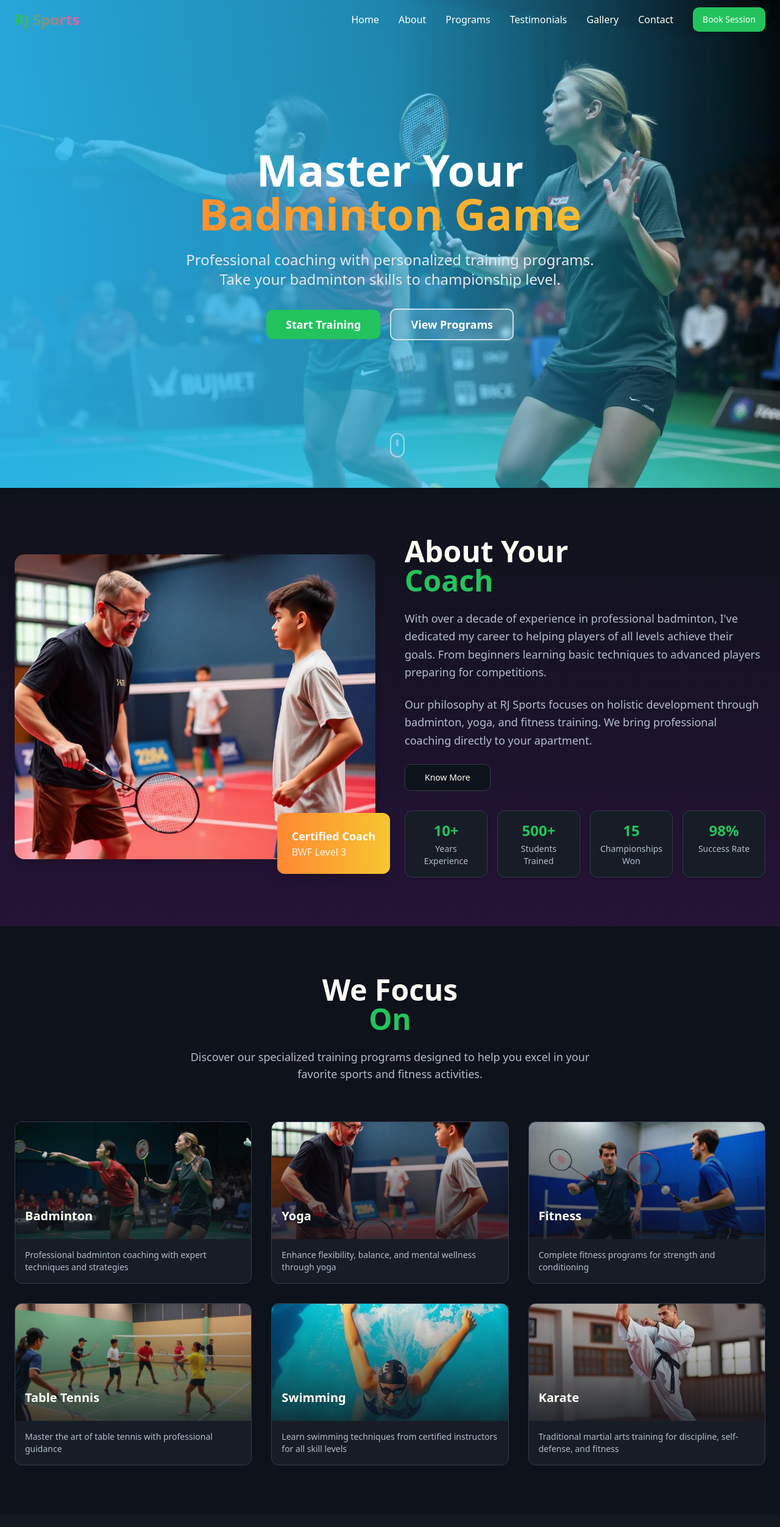
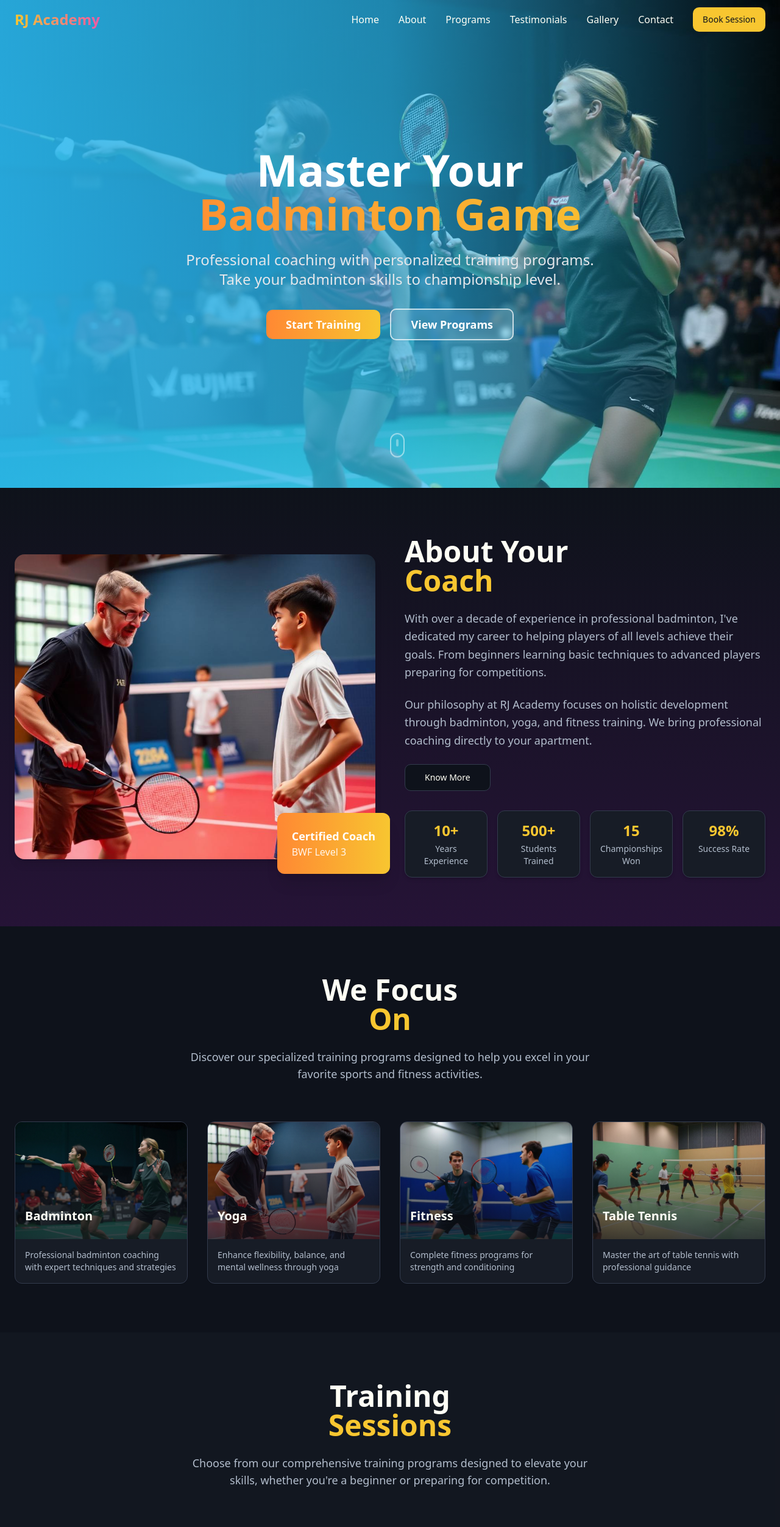
Before and after one commit to deneshdinu28-sudo/rjsportz-website, a React (Vite) app: page / in a window 1280 px wide. Shown: the top 2504 px of the page at 61% size. Built offline with nearby package versions, Linux system fonts and the light colour scheme.

Commit message:
Reverted to commit addff3ccdd2fd497e13bfc6dc2641d773e1d2bb2

```diff
--- a/src/components/About.tsx
+++ b/src/components/About.tsx
@@ -42,7 +42,7 @@ const About = () => {
             </p>
 
             <p className="text-lg text-muted-foreground mb-6 leading-relaxed">
-              Our philosophy at RJ Sports focuses on holistic development through badminton, yoga,
+              Our philosophy at RJ Academy focuses on holistic development through badminton, yoga,
               and fitness training. We bring professional coaching directly to your apartment.
             </p>
 
--- a/src/components/Navigation.tsx
+++ b/src/components/Navigation.tsx
@@ -35,7 +35,7 @@ const Navigation = () => {
           {/* Logo */}
           <div className="flex items-center">
             <h1 className="text-2xl font-bold bg-gradient-to-r from-primary to-accent bg-clip-text text-transparent">
-              RJ Sports
+              RJ Academy
             </h1>
           </div>
 
--- a/src/components/TrainingSessions.tsx
+++ b/src/components/TrainingSessions.tsx
@@ -39,7 +39,8 @@ const TrainingSessions = () => {
       <div className="container mx-auto px-6">
         <div className="text-center mb-16">
           <h2 className="text-4xl md:text-5xl font-bold mb-6 text-foreground">
-            Training <span className="text-primary">Sessions</span>
+            Training
+            <span className="block text-primary">Sessions</span>
           </h2>
           <p className="text-lg text-muted-foreground max-w-2xl mx-auto">
             Choose from our comprehensive training programs designed to elevate your skills,
--- a/src/components/WeFocusOn.tsx
+++ b/src/components/WeFocusOn.tsx
@@ -3,8 +3,6 @@ import heroBadminton from "@/assets/hero-badminton.jpg";
 import coachingSession from "@/assets/coaching-session.jpg";
 import trainingSession from "@/assets/training-session-1.jpg";
 import groupTraining from "@/assets/group-training.jpg";
-import swimmingImage from "@/assets/swimming.jpg";
-import karateImage from "@/assets/karate.jpg";
 
 const WeFocusOn = () => {
   const activities = [
@@ -27,16 +25,6 @@ const WeFocusOn = () => {
       title: "Table Tennis",
       image: groupTraining,
       description: "Master the art of table tennis with professional guidance"
-    },
-    {
-      title: "Swimming",
-      image: swimmingImage,
-      description: "Learn swimming techniques from certified instructors for all skill levels"
-    },
-    {
-      title: "Karate",
-      image: karateImage,
-      description: "Traditional martial arts training for discipline, self-defense, and fitness"
     }
   ];
 
@@ -53,7 +41,7 @@ const WeFocusOn = () => {
           </p>
         </div>
 
-        <div className="grid md:grid-cols-2 lg:grid-cols-3 gap-8">
+        <div className="grid md:grid-cols-2 lg:grid-cols-4 gap-8">
           {activities.map((activity, index) => (
             <Card key={index} className="group hover:shadow-xl transition-all duration-300 hover:-translate-y-2 overflow-hidden">
               <div className="relative h-48 overflow-hidden">
--- a/src/components/ui/button.tsx
+++ b/src/components/ui/button.tsx
@@ -9,17 +9,17 @@ const buttonVariants = cva(
   {
     variants: {
       variant: {
-        default: "bg-primary text-primary-foreground hover:bg-primary/90 hover:border-2 hover:border-primary transition-all duration-200",
+        default: "bg-primary text-primary-foreground hover:bg-primary/90",
         destructive:
-          "bg-destructive text-destructive-foreground hover:bg-destructive/90 hover:border-2 hover:border-destructive transition-all duration-200",
+          "bg-destructive text-destructive-foreground hover:bg-destructive/90",
         outline:
-          "border border-input bg-background hover:bg-accent hover:text-accent-foreground hover:border-2 hover:border-primary transition-all duration-200",
+          "border border-input bg-background hover:bg-accent hover:text-accent-foreground",
         secondary:
-          "bg-secondary text-secondary-foreground hover:bg-secondary/80 hover:border-2 hover:border-primary transition-all duration-200",
-        ghost: "hover:bg-accent hover:text-accent-foreground hover:border-2 hover:border-primary transition-all duration-200",
+          "bg-secondary text-secondary-foreground hover:bg-secondary/80",
+        ghost: "hover:bg-accent hover:text-accent-foreground",
         link: "text-primary underline-offset-4 hover:underline",
-        hero: "bg-gradient-to-r from-primary to-court-green text-primary-foreground hover:shadow-button transition-all duration-300 hover:scale-105 hover:border-2 hover:border-primary",
-        "outline-hero": "border-2 border-white/70 text-white bg-white/10 backdrop-blur-sm hover:bg-white hover:text-primary hover:border-primary transition-all duration-300",
+        hero: "bg-gradient-to-r from-energy-orange to-champion-gold text-white hover:shadow-button transition-all duration-300 hover:scale-105",
+        "outline-hero": "border-2 border-white/70 text-white bg-white/10 backdrop-blur-sm hover:bg-white hover:text-primary transition-all duration-300",
       },
       size: {
         default: "h-10 px-4 py-2",
--- a/src/index.css
+++ b/src/index.css
@@ -17,7 +17,7 @@ All colors MUST be HSL.
     --popover: 0 0% 100%;
     --popover-foreground: 220 9% 15%;
 
-    --primary: 142 76% 36%;
+    --primary: 197 92% 45%;
     --primary-foreground: 0 0% 100%;
 
     --secondary: 220 15% 95%;
@@ -85,8 +85,8 @@ All colors MUST be HSL.
     --popover: 220 25% 12%;
     --popover-foreground: 60 100% 98%;
 
-    --primary: 142 70% 45%;
-    --primary-foreground: 0 0% 100%;
+    --primary: 45 93% 58%;
+    --primary-foreground: 220 30% 8%;
 
     --secondary: 280 60% 20%;
     --secondary-foreground: 60 100% 98%;
--- a/src/pages/AboutUs.tsx
+++ b/src/pages/AboutUs.tsx
@@ -35,7 +35,7 @@ const AboutUs = () => {
     {
       icon: Trophy,
       title: "Our Goals",
-      description: "To train 1000+ students, develop champions, and establish RJ Sports as the premier choice for home-based sports and fitness training across the region."
+      description: "To train 1000+ students, develop champions, and establish RJ Academy as the premier choice for home-based sports and fitness training across the region."
     }
   ];
 
@@ -50,7 +50,7 @@ const AboutUs = () => {
               <span className="font-medium">Back to Home</span>
             </Link>
             <h1 className="text-2xl font-bold bg-gradient-to-r from-primary to-accent bg-clip-text text-transparent">
-              RJ Sports
+              RJ Academy
             </h1>
           </div>
         </div>
@@ -62,11 +62,12 @@ const AboutUs = () => {
           {/* Hero Section */}
           <div className="text-center mb-16">
             <h1 className="text-4xl md:text-6xl font-bold mb-6 text-foreground">
-              About <span className="text-primary">RJ Sports</span>
+              About
+              <span className="block text-primary">RJ Academy</span>
             </h1>
             <p className="text-lg text-muted-foreground max-w-3xl mx-auto leading-relaxed">
               Founded with a vision to make professional sports training accessible to everyone,
-              RJ Sports brings expert coaching in badminton, yoga, and fitness directly to your doorstep.
+              RJ Academy brings expert coaching in badminton, yoga, and fitness directly to your doorstep.
             </p>
           </div>
 
@@ -81,7 +82,7 @@ const AboutUs = () => {
                 <div>
                   <img
                     src={founderImage}
-                    alt="Ranjith Kumar - Founder of RJ Sports"
+                    alt="Ranjith Kumar - Founder of RJ Academy"
                     className="rounded-2xl shadow-lg w-full h-[400px] object-cover"
                   />
                 </div>
@@ -102,7 +103,7 @@ const AboutUs = () => {
                   <p className="text-lg text-muted-foreground leading-relaxed">
                     After achieving success at the state level and earning his BWF Level 3 certification,
                     Ranjith realized his true calling was to make quality sports training accessible to everyone,
-                    regardless of their location or circumstances. This vision led to the birth of RJ Sports.
+                    regardless of their location or circumstances. This vision led to the birth of RJ Academy.
                   </p>
 
                   <div className="bg-gradient-to-r from-primary/10 to-accent/10 p-6 rounded-xl">
--- a/src/pages/Index.tsx
+++ b/src/pages/Index.tsx
@@ -41,14 +41,14 @@ const Index = () => {
           <div className="grid md:grid-cols-4 gap-8">
             <div className="md:col-span-2">
               <h3 className="text-2xl font-bold bg-gradient-to-r from-primary to-accent bg-clip-text text-transparent mb-4">
-                RJ Sports
+                RJ Academy
               </h3>
               <p className="text-muted-foreground mb-6 max-w-md">
                 Bringing professional badminton, yoga, and fitness training directly to your doorstep.
                 Transform your fitness journey with our expert coaches.
               </p>
               <div className="text-sm text-muted-foreground">
-                © 2024 RJ Sports. All rights reserved.
+                © 2024 RJ Academy. All rights reserved.
               </div>
             </div>
 
@@ -66,7 +66,7 @@ const Index = () => {
               <h4 className="font-semibold text-foreground mb-4">Contact</h4>
               <ul className="space-y-2 text-sm text-muted-foreground">
                 <li>+1 (555) 123-4567</li>
-                <li>coach@rjsports.com</li>
+                <li>coach@rjacademy.com</li>
                 <li>At-home training available</li>
               </ul>
             </div>
```
Also changed, not shown: src/assets/karate.jpg (deleted), src/assets/swimming.jpg (deleted).
